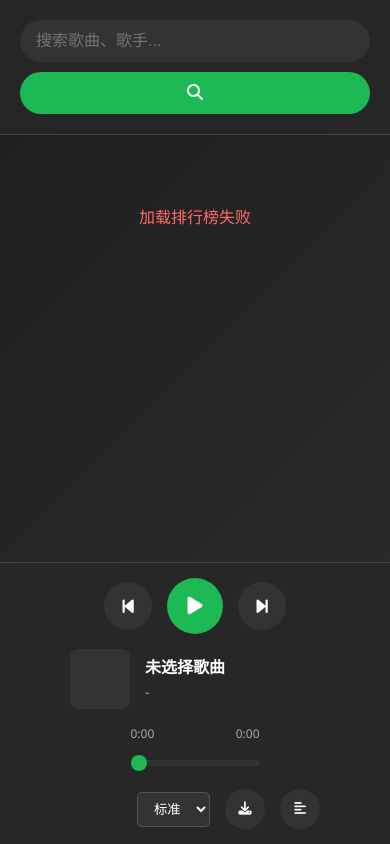
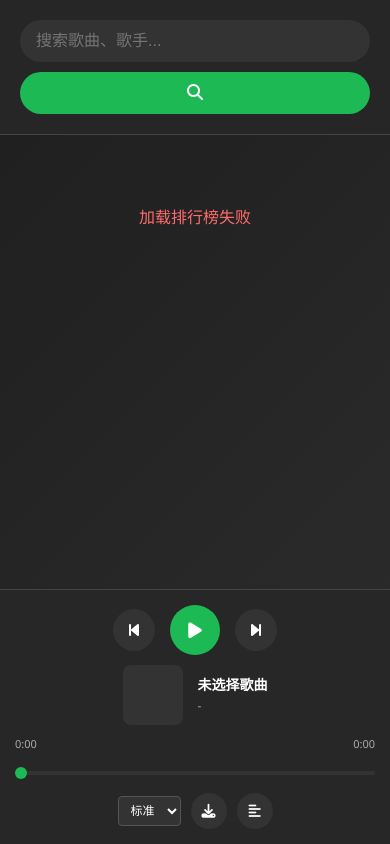
Before and after one commit to bin38/wyy, a website: page public/index.html in a window 390 px wide. Drawn offline with Linux system fonts and the light colour scheme; no server answers.

Commit message:
Update style.css

```diff
--- a/public/style.css
+++ b/public/style.css
@@ -10,6 +10,7 @@ body {
     color: white;
     line-height: 1.6;
     min-height: 100vh;
+    padding-bottom: 120px; /* 为播放器留出空间 */
 }
 
 /* Header */
@@ -215,18 +216,20 @@ body {
     background: rgba(40, 40, 40, 0.95);
     backdrop-filter: blur(10px);
     border-top: 1px solid #444;
-    padding: 20px;
+    padding: 15px 20px;
     display: flex;
     align-items: center;
     gap: 20px;
     z-index: 1000;
+    height: 90px;
 }
 
 .player-info {
     display: flex;
     align-items: center;
     gap: 15px;
-    min-width: 250px;
+    min-width: 200px;
+    flex-shrink: 0;
 }
 
 .player-info img {
@@ -237,27 +240,27 @@ body {
 
 .player-info div h4 {
     margin: 0;
-    font-size: 16px;
+    font-size: 14px;
     font-weight: 600;
+    color: white;
 }
 
 .player-info div p {
     margin: 0;
     color: #aaa;
-    font-size: 14px;
+    font-size: 12px;
 }
 
 .player-controls {
     display: flex;
     align-items: center;
     gap: 15px;
-    flex: 1;
-    justify-content: center;
+    flex-shrink: 0;
 }
 
 .control-btn {
-    width: 48px;
-    height: 48px;
+    width: 42px;
+    height: 42px;
     border: none;
     border-radius: 50%;
     background: #333;
@@ -267,7 +270,7 @@ body {
     align-items: center;
     justify-content: center;
     transition: all 0.3s ease;
-    font-size: 18px;
+    font-size: 16px;
 }
 
 .control-btn:hover {
@@ -277,9 +280,9 @@ body {
 
 .control-btn.play-pause {
     background: #1DB954;
-    width: 56px;
-    height: 56px;
-    font-size: 20px;
+    width: 50px;
+    height: 50px;
+    font-size: 18px;
 }
 
 .control-btn.play-pause:hover {
@@ -288,23 +291,23 @@ body {
 
 .progress-container {
     flex: 1;
-    max-width: 500px;
-    margin: 0 20px;
+    max-width: 400px;
+    margin: 0 15px;
 }
 
 .progress-info {
     display: flex;
     justify-content: space-between;
-    font-size: 12px;
+    font-size: 11px;
     color: #aaa;
     margin-bottom: 5px;
 }
 
 .progress-bar {
     width: 100%;
-    height: 6px;
+    height: 4px;
     background: #333;
-    border-radius: 3px;
+    border-radius: 2px;
     outline: none;
     cursor: pointer;
     appearance: none;
@@ -312,16 +315,16 @@ body {
 
 .progress-bar::-webkit-slider-thumb {
     appearance: none;
-    width: 16px;
-    height: 16px;
+    width: 12px;
+    height: 12px;
     background: #1DB954;
     border-radius: 50%;
     cursor: pointer;
 }
 
 .progress-bar::-moz-range-thumb {
-    width: 16px;
-    height: 16px;
+    width: 12px;
+    height: 12px;
     background: #1DB954;
     border-radius: 50%;
     cursor: pointer;
@@ -331,23 +334,25 @@ body {
 .player-options {
     display: flex;
     align-items: center;
-    gap: 15px;
-    min-width: 250px;
+    gap: 10px;
+    min-width: 180px;
     justify-content: flex-end;
+    flex-shrink: 0;
 }
 
 .player-options select {
     background: #333;
     color: white;
     border: 1px solid #555;
-    border-radius: 5px;
-    padding: 8px 12px;
+    border-radius: 4px;
+    padding: 6px 8px;
     cursor: pointer;
+    font-size: 12px;
 }
 
 .player-options button {
-    width: 40px;
-    height: 40px;
+    width: 36px;
+    height: 36px;
     border: none;
     border-radius: 50%;
     background: #333;
@@ -357,6 +362,7 @@ body {
     align-items: center;
     justify-content: center;
     transition: all 0.3s ease;
+    font-size: 14px;
 }
 
 .player-options button:hover {
@@ -438,13 +444,13 @@ body {
 
 .lyric-content p {
     margin: 20px 0;
-    font-size: 18px;
+    font-size: 16px;
     line-height: 1.6;
     color: #888;
     transition: all 0.3s ease;
     cursor: pointer;
-    padding: 10px;
-    border-radius: 8px;
+    padding: 8px;
+    border-radius: 6px;
 }
 
 .lyric-content p:hover {
@@ -454,12 +460,16 @@ body {
 
 .lyric-content p.active {
     color: #1DB954;
-    transform: scale(1.05);
+    transform: scale(1.02);
     background: rgba(29, 185, 84, 0.1);
 }
 
 /* Responsive Design */
 @media (max-width: 768px) {
+    body {
+        padding-bottom: 160px; /* 移动端播放器更高 */
+    }
+
     .top-lists {
         grid-template-columns: repeat(auto-fill, minmax(250px, 1fr));
         gap: 15px;
@@ -467,12 +477,33 @@ body {
 
     .player {
         flex-direction: column;
-        gap: 15px;
+        gap: 10px;
         padding: 15px;
+        height: auto;
+        min-height: 140px;
+    }
+
+    .player-info {
+        min-width: auto;
+        width: 100%;
+        justify-content: center;
     }
 
     .player-controls {
         order: -1;
+        justify-content: center;
+    }
+
+    .progress-container {
+        max-width: none;
+        margin: 0;
+        width: 100%;
+    }
+
+    .player-options {
+        min-width: auto;
+        width: 100%;
+        justify-content: center;
     }
 
     .lyric-panel {
@@ -486,7 +517,6 @@ body {
 
     .main-content {
         padding: 20px;
-        margin-bottom: 200px;
     }
 }
 
```
